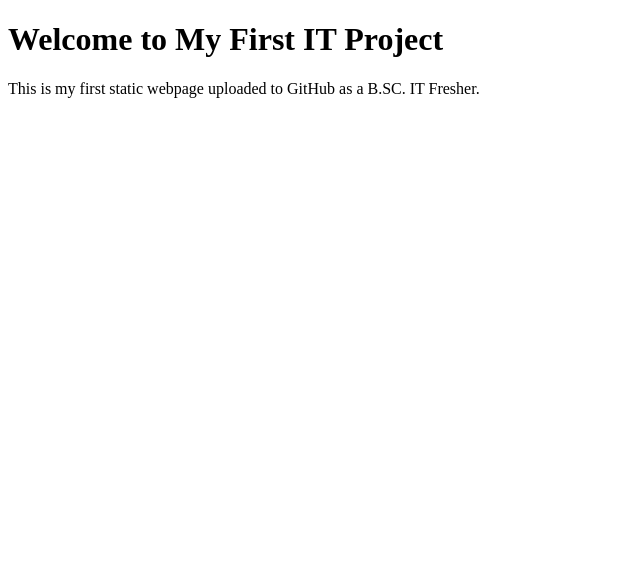
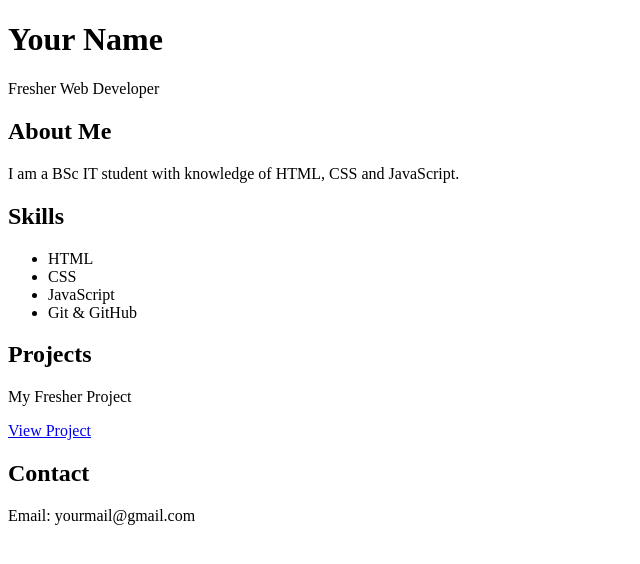
Before and after one commit to sharanyaraghav2006-ui/my-fresher-project, a plain HTML site: page index.html in a window 1280 px wide. Shown: the whole page, without its empty margins (0-640 px from the left). Drawn offline with Linux system fonts and the light colour scheme.

Commit message:
Revamp index.html for personal portfolio

```diff
--- a/index.html
+++ b/index.html
@@ -1,10 +1,41 @@
 <!DOCTYPE html>
 <html>
 <head>
-    <title>My First IT Project</title>
-    </head>
-    <body>
-        <h1>Welcome to My First IT Project</h1>
-        <p>This is my first static webpage uploaded to GitHub as a B.SC. IT Fresher.</p>
-    </body>
-    </html>
+  <title>My Portfolio</title>
+  <link rel="stylesheet" href="style.css">
+</head>
+<body>
+
+  <header>
+    <h1>Your Name</h1>
+    <p>Fresher Web Developer</p>
+  </header>
+
+  <section>
+    <h2>About Me</h2>
+    <p>I am a BSc IT student with knowledge of HTML, CSS and JavaScript.</p>
+  </section>
+
+  <section>
+    <h2>Skills</h2>
+    <ul>
+      <li>HTML</li>
+      <li>CSS</li>
+      <li>JavaScript</li>
+      <li>Git & GitHub</li>
+    </ul>
+  </section>
+
+  <section>
+    <h2>Projects</h2>
+    <p>My Fresher Project</p>
+    <a href="https://sharanyaraghav2006-ui.github.io/my-fresher-project/">View Project</a>
+  </section>
+
+  <section>
+    <h2>Contact</h2>
+    <p>Email: yourmail@gmail.com</p>
+  </section>
+
+</body>
+</html>
```
